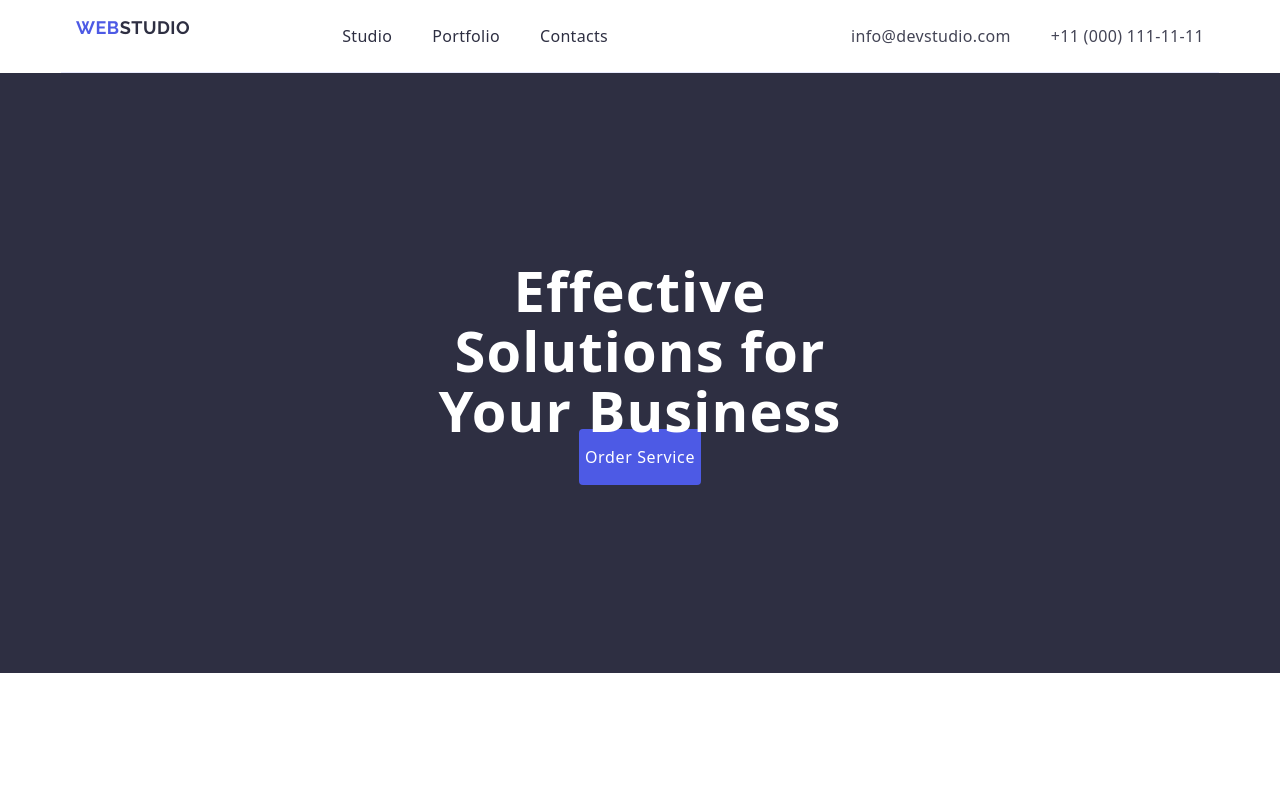
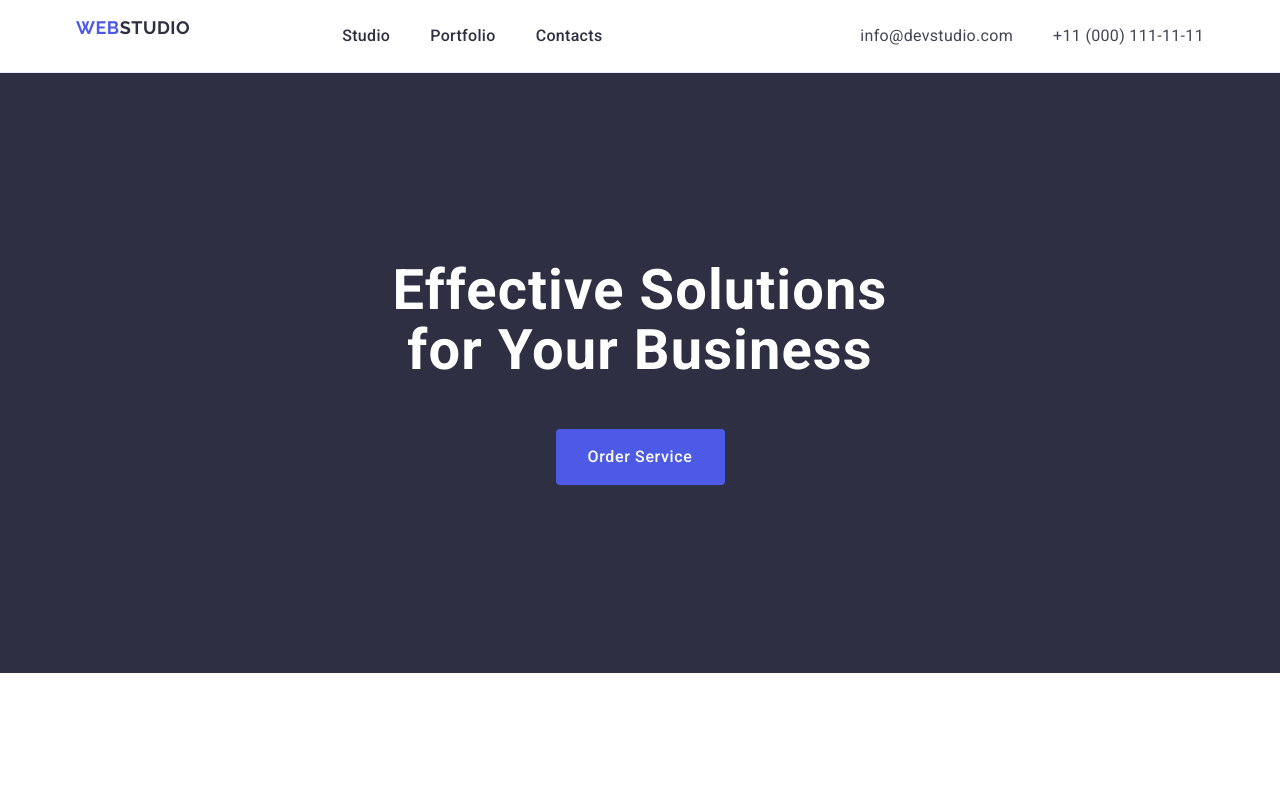
Before and after one commit to KatjaN711/goit-markup-hw-03, a plain HTML site: page index.html in a window 1280 px wide. Shown: the top 790 px of the page. Drawn offline with nearby package versions, Linux system fonts and the light colour scheme.

Commit message:
Update after second review

```diff
--- a/css/styles.css
+++ b/css/styles.css
@@ -30,27 +30,26 @@ p {
   padding-right: 15px;
   padding-left: 15px;
 }
-
 img {
   display: block;
 }
-
 button {
   cursor: pointer;
 }
 
 /* #region header */
+.header {
+  border-bottom: 1px solid #e7e9fc;
+}
 .header .container {
   display: flex;
   justify-content: space-between;
   align-items: center;
-  border-bottom: 1px solid #e7e9fc;
 }
 .header-nav {
   display: flex;
   align-items: center;
 }
-
 .logo {
   font-family: Raleway, sans-serif;
   font-size: 18px;
@@ -62,7 +61,6 @@ button {
   text-decoration: none;
   margin-right: 76px;
 }
-
 .span-logo {
   font-family: Raleway, sans-serif;
   font-size: 18px;
@@ -87,6 +85,7 @@ button {
   letter-spacing: 0.02em;
   color: #2e2f42;
   text-decoration: none;
+  padding: 24px 0;
 }
 .nav-item-link:hover,
 .nav-item-link:focus {
@@ -150,7 +149,7 @@ button {
   margin-right: auto;
   margin-left: auto;
   display: block;
-  max-width: 169px;
+  min-width: 169px;
   height: 56px;
   border: none;
   background-color: #4d5ae5;
@@ -244,7 +243,6 @@ button {
   align-items: center;
   padding: 32px 0;
 }
-
 .image-name {
   font-weight: 500;
   font-size: 20px;
@@ -258,6 +256,7 @@ button {
   font-size: 16px;
   line-height: 1.5;
   letter-spacing: 0.02em;
+  text-align: center;
 }
 /* #endregion */
 /* #region portfolio */
@@ -294,6 +293,7 @@ button {
   flex-direction: column;
   padding: 32px 16px;
   border: 1px solid #e7e9fc;
+  border-top: none;
 }
 .picture-title {
   font-size: 20px;
--- a/index.html
+++ b/index.html
@@ -4,16 +4,16 @@
     <meta charset="UTF-8" />
     <meta name="viewport" content="width=device-width, initial-scale=1.0" />
     <title>WebStudio</title>
+    <link
+      rel="stylesheet"
+      href="https://cdnjs.cloudflare.com/ajax/libs/modern-normalize/3.0.1/modern-normalize.min.css"
+    />
     <link rel="stylesheet" href="./css/styles.css" />
     <link rel="preconnect" href="https://fonts.googleapis.com" />
     <link rel="preconnect" href="https://fonts.gstatic.com" crossorigin />
     <link
       href="https://fonts.googleapis.com/css2?family=Raleway:wght@700&family=Roboto:wght@400;500;700&display=swap"
       rel="stylesheet"
-    />
-    <link
-      rel="stylesheet"
-      href="https://cdnjs.cloudflare.com/ajax/libs/modern-normalize/3.0.1/modern-normalize.min.css"
     />
   </head>
   <body>
```
